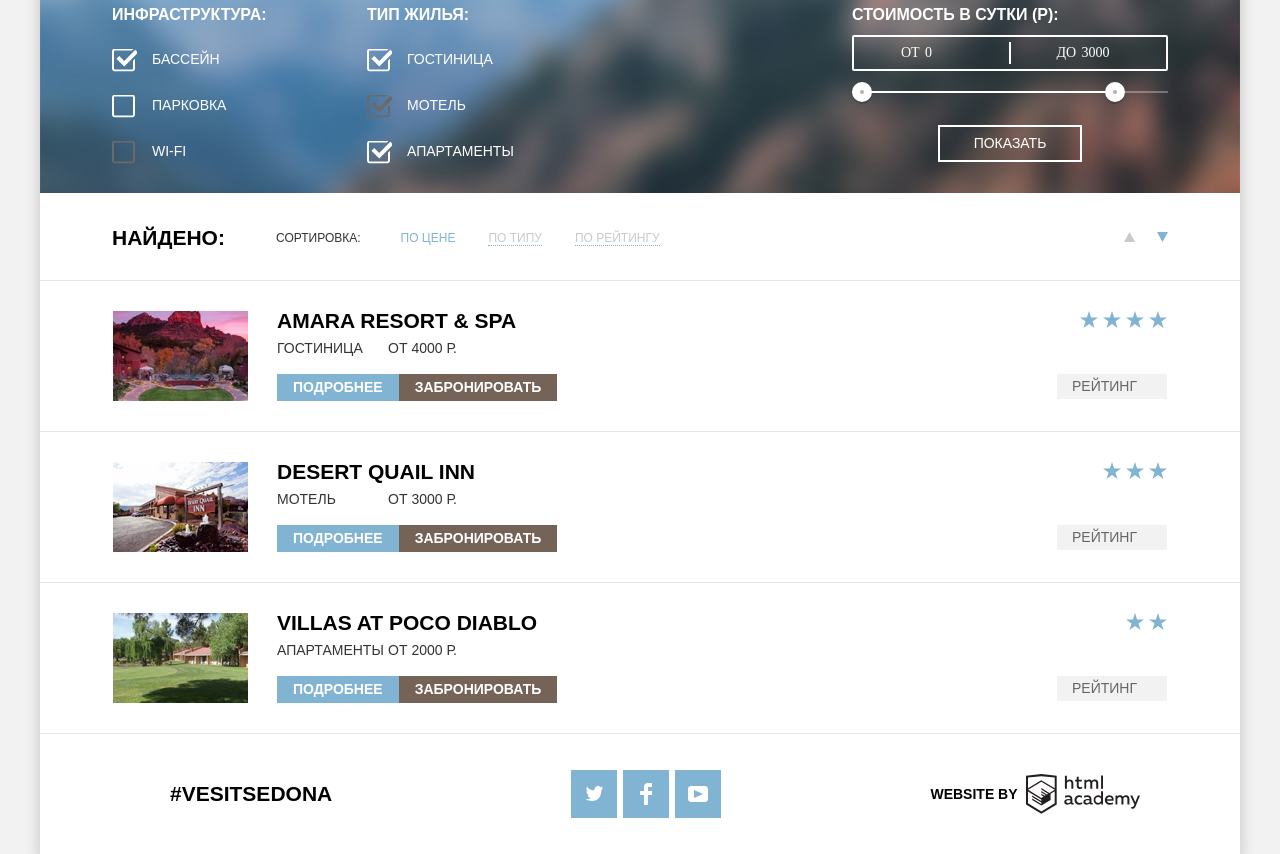
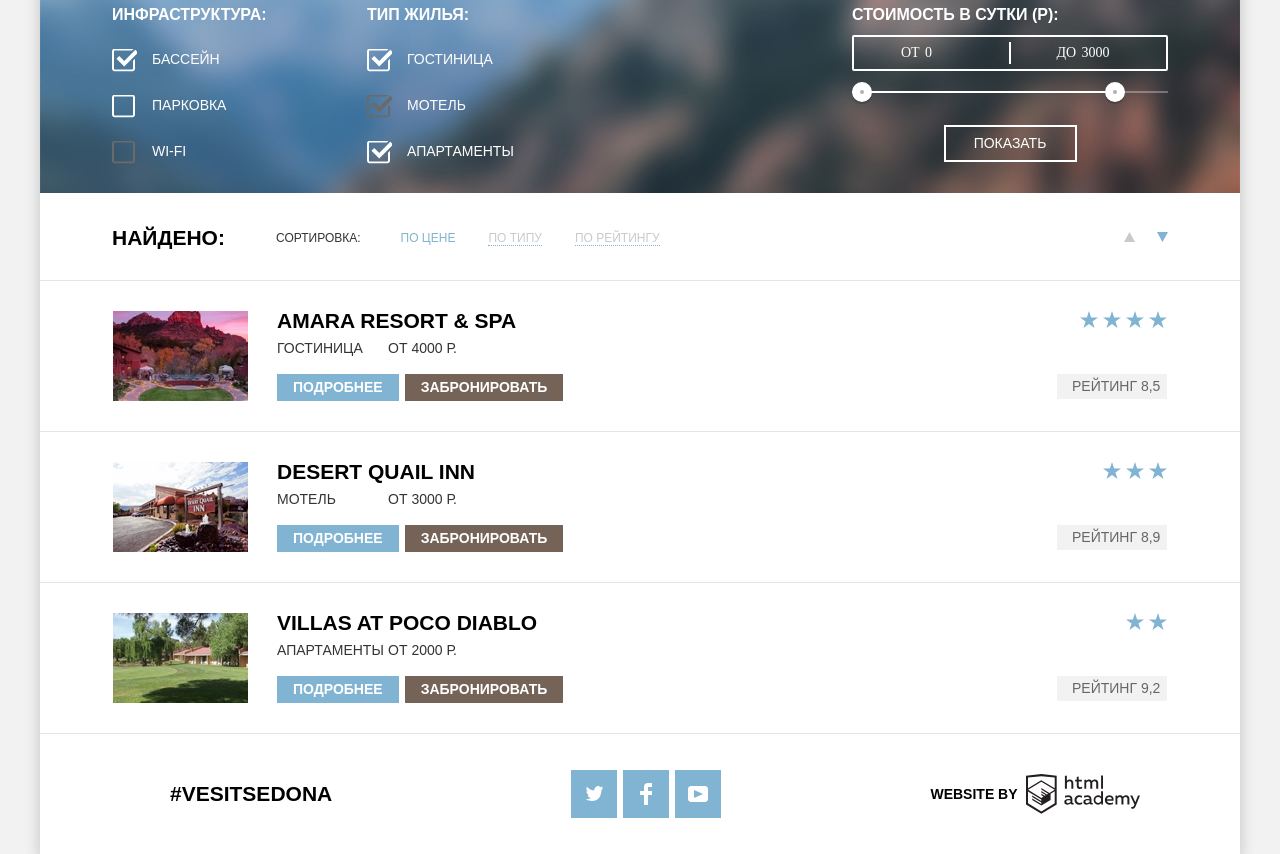
Before and after one commit to nisvem/Sedona-HTML-Academy, a plain HTML site: page hotels.html in a window 1280 px wide. Shown: the part 80-934 px from the top of the page. Drawn offline with Linux system fonts and the light colour scheme.

Commit message:
Фикс для ИЕ

```diff
--- a/css/style.css
+++ b/css/style.css
@@ -340,6 +340,10 @@ a {
   height: 38px;
   padding: 6px 0 6px 13px;
   margin-left: 15px;
+}
+
+.search-hotels-form input::-ms-clear {
+    display: none;
 }
 
 .input-date,
@@ -771,8 +775,10 @@ input[type="checkbox"]:focus + .checkbox-label {
   text-transform: uppercase;
   border: 2px solid #ffffff;
   background: none;
-  padding: 6px 34px;
+  padding: 6px 0;
   margin: 0 auto;
+  width: 133px;
+  text-align: center;
 }
 
 .button-show:hover,
@@ -933,6 +939,7 @@ input[type="checkbox"]:focus + .checkbox-label {
 
 .excerpt {
   background-color: #81b3d2;
+  margin-right: 6px;
 }
 
 .excerpt:hover,
--- a/hotels.html
+++ b/hotels.html
@@ -150,7 +150,7 @@
                   <li class="raiting-stars-item"></li>
                   <li class="raiting-stars-item"></li>
                 </ul>
-                <span class="raiting-desc"> Рейтинг <output></output> </span>
+                <span class="raiting-desc"> Рейтинг <output>8,5</output> </span>
               </div>
             </li>
 
@@ -173,7 +173,7 @@
                   <li class="raiting-stars-item"></li>
                   <li class="raiting-stars-item"></li>
                 </ul>
-                <span class="raiting-desc"> Рейтинг <output></output> </span>
+                <span class="raiting-desc"> Рейтинг <output>8,9</output> </span>
               </div>
             </li>
 
@@ -196,7 +196,7 @@
                   <li class="raiting-stars-item"></li>
                   <li class="raiting-stars-item"></li>
                 </ul>
-                <span class="raiting-desc"> Рейтинг <output></output> </span>
+                <span class="raiting-desc"> Рейтинг <output>9,2</output> </span>
               </div>
             </li>
           </ul>
```
